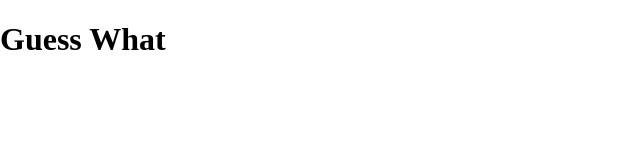
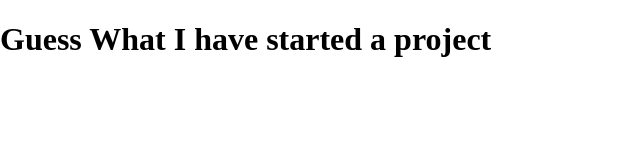
Before and after one commit to TisPrema/template--test, a plain HTML site: page index.html in a window 1280 px wide. Shown: the whole page, without its empty margins (0-640 px from the left). Drawn offline with Linux system fonts and the light colour scheme.

Commit message:
Guess What I have started a project

```diff
--- a/index.html
+++ b/index.html
@@ -8,7 +8,7 @@
     <link rel="stylesheet" href="https://cdnjs.cloudflare.com/ajax/libs/font-awesome/6.6.0/css/all.min.css">
     <link rel="stylesheet" href="style.css">
 </head>
-<body> <h1>Guess What</h1>
+<body> <h1>Guess What I have started a project</h1>
     <!-- Script -->
      <script src="script.js"></script>
 </body>
```
